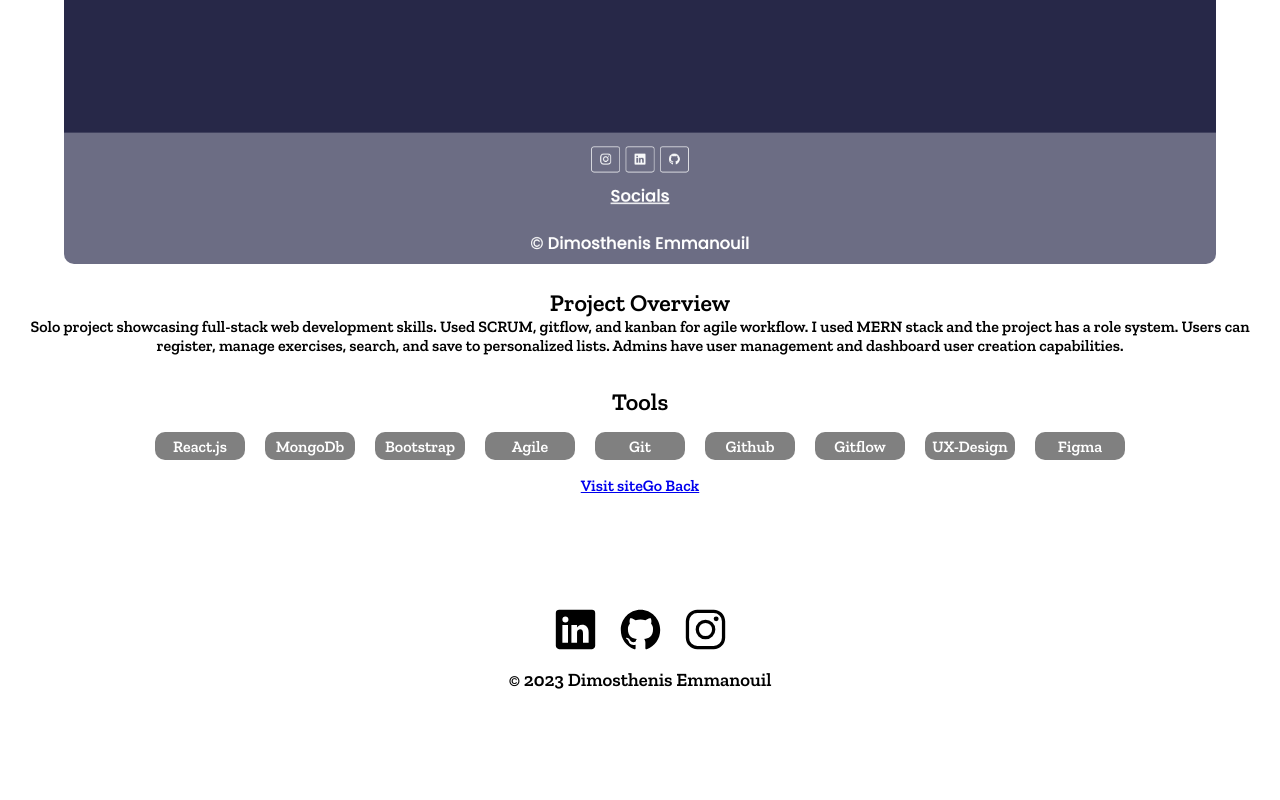
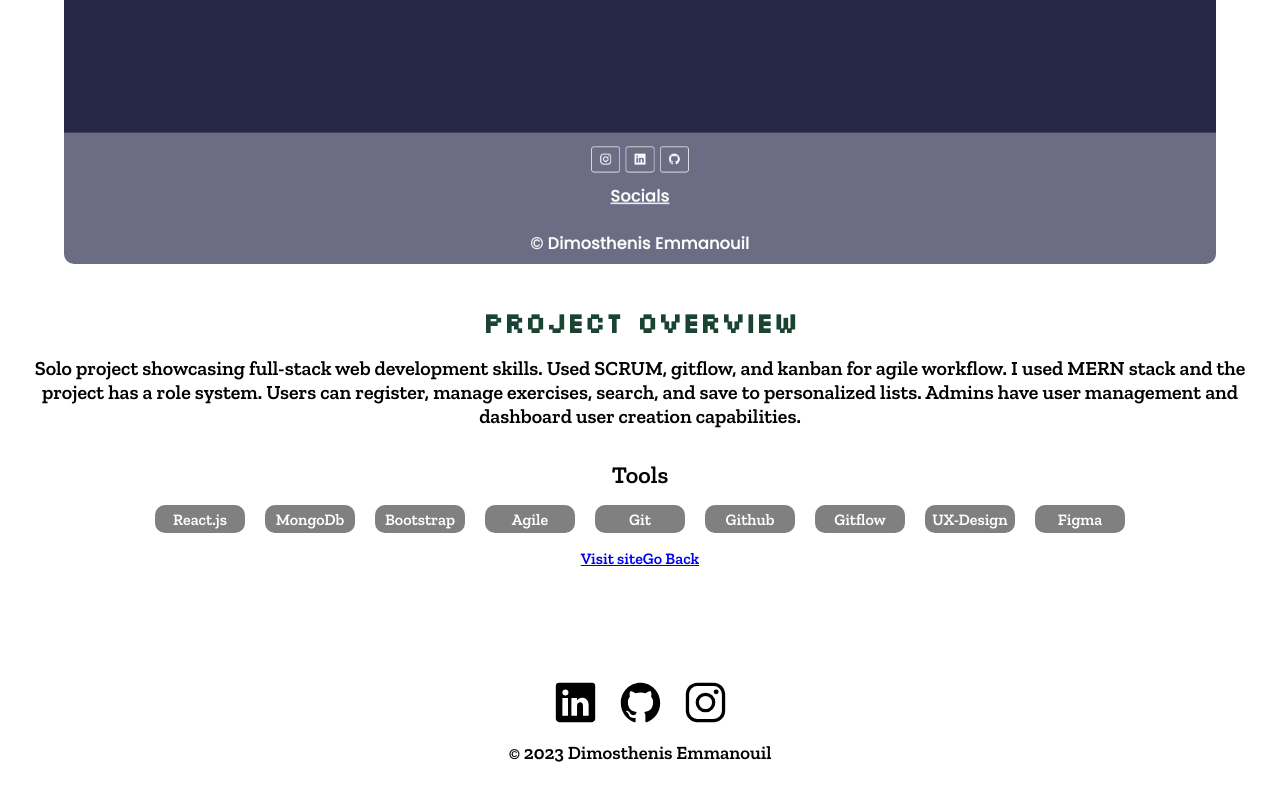
Before and after one commit to Albatraoz12/Portfolio, a React (Vite) app: page /project/Dtrain in a window 1280 px wide. Shown: the part 673-1473 px from the top of the page. Before the commit the page ends 1428 px from the top, so only its background shows below. Built offline with nearby package versions, Linux system fonts and the light colour scheme.

Commit message:
add styling to match design for overview section P

```diff
--- a/src/components/projectId/projectId.scss
+++ b/src/components/projectId/projectId.scss
@@ -39,6 +39,18 @@
     width: 90%;
     border-radius: 10px;
   }
+  .overview-container {
+    padding-inline: 1rem;
+    h2 {
+      margin: 1rem auto;
+      color: $header-secondary;
+      font-size: 28px;
+      font-family: 'Silkscreen', cursive;
+    }
+    p {
+      font-size: 20px;
+    }
+  }
 }
 
 .tools-section {
```
